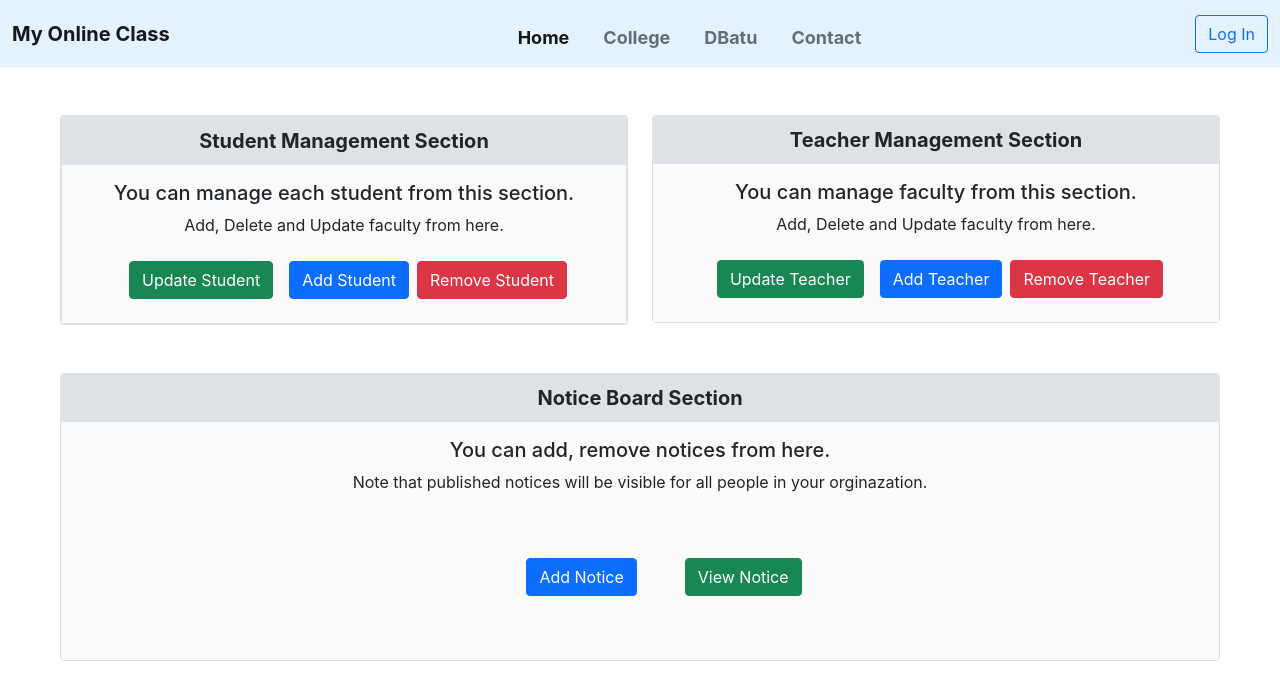
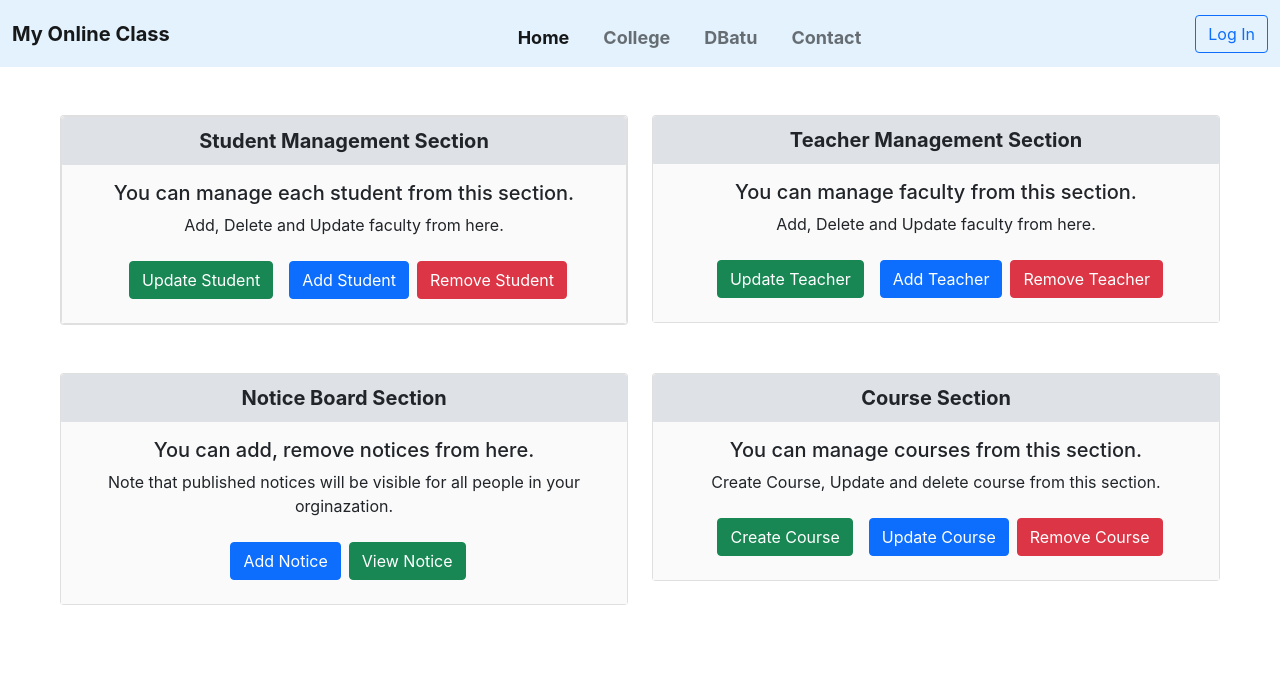
Before and after one commit to Govind-Deshmukh/Student-Management-Syatem, a React (Create React App) app in the folder client/: page /admin in a window 1280 px wide. Shown: the top 700 px of the page. Built offline with nearby package versions, Linux system fonts and the light colour scheme.

Commit message:
added course section

```diff
--- a/client/src/adminPage/AdminHome.js
+++ b/client/src/adminPage/AdminHome.js
@@ -1,10 +1,11 @@
 import React from "react";
-
 
 import AddStudent from "./AddStudent";
 import GeneralHeader from "../webComponents/GeneralHeader";
 import AddTeacher from "./AddTeacher";
 import NoticeSection from "./NoticeSection";
+import CreateCourse from "./CreateCourse";
+
 export default function AdminHome() {
   return (
     <div>
@@ -17,11 +18,16 @@ export default function AdminHome() {
           <AddTeacher />
         </div>
       </div>
+
       <div className="d-flex justify-content-center row m-5">
-        <div className="col-md-12">
+        <div className="col-md-6">
           <NoticeSection />
         </div>
+        <div className="col-md-6">
+            <CreateCourse/>
+        </div>
       </div>
+
     </div>
   );
 }
--- /dev/null
+++ b/client/src/adminPage/CreateCourse.js
@@ -0,0 +1,26 @@
+import React from 'react'
+import './common.css';
+export default function CreateCourse() {
+  return (
+    <div>
+      <div class="card text-center">
+        <div class="card-header">Course Section</div>
+        <div class="card-body">
+          <h5 class="card-title">You can manage courses from this section.</h5>
+          <p class="card-text">
+            Create Course, Update and delete course from this section.
+          </p>
+          <a href="/" class="btn btn-success m-2">
+            Create Course
+          </a>
+          <a href="/" class="btn btn-primary m-2">
+            Update Course
+          </a>
+          <a href="/" class="btn btn-danger">
+            Remove Course
+          </a>
+        </div>
+      </div>
+    </div>
+  )
+}
--- a/client/src/adminPage/NoticeSection.js
+++ b/client/src/adminPage/NoticeSection.js
@@ -10,7 +10,7 @@ export default function NoticeSection() {
           <p class="card-text">
             Note that published notices will be visible for all people in your orginazation.
           </p>
-          <a href="/" class="btn btn-primary m-5">
+          <a href="/" class="btn btn-primary m-2">
             Add Notice
           </a>
           <a href="/" class="btn btn-success">
```
